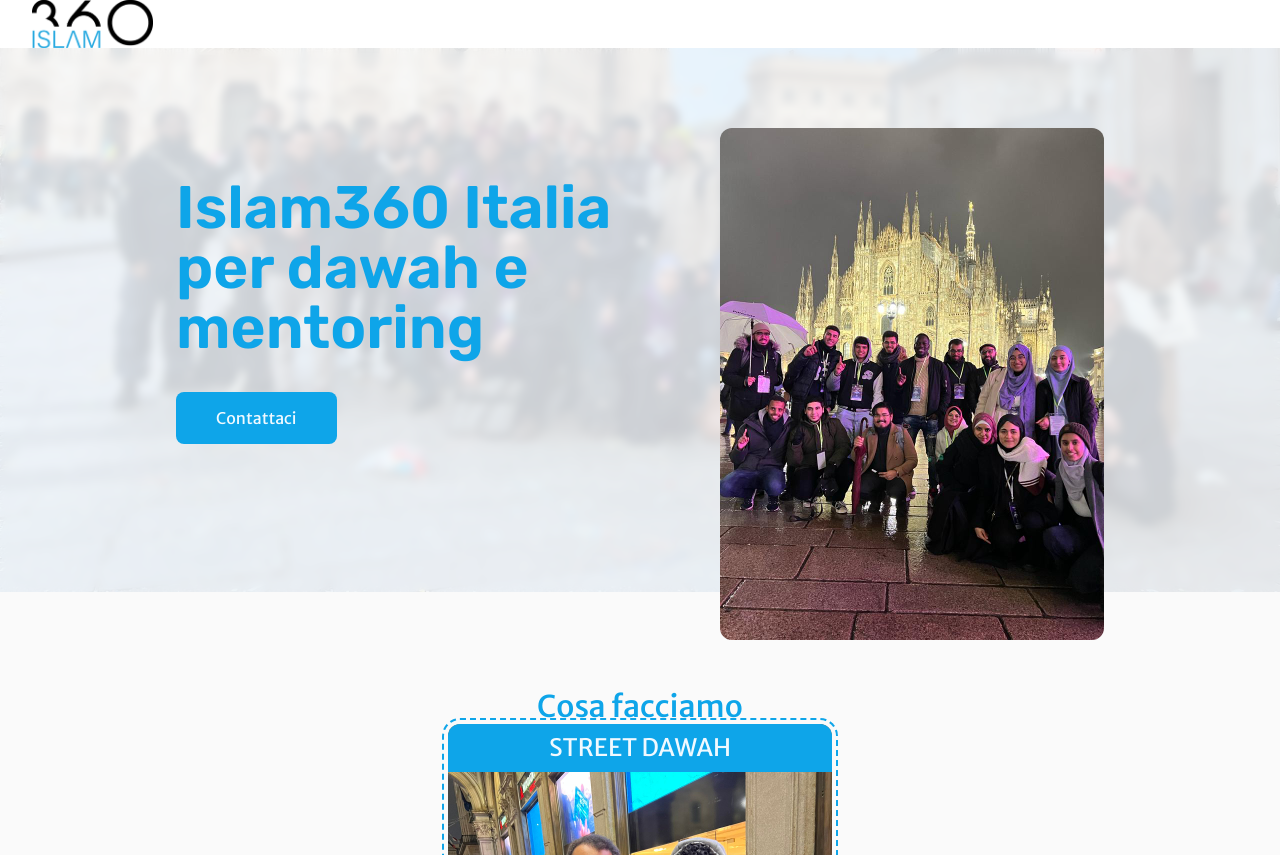
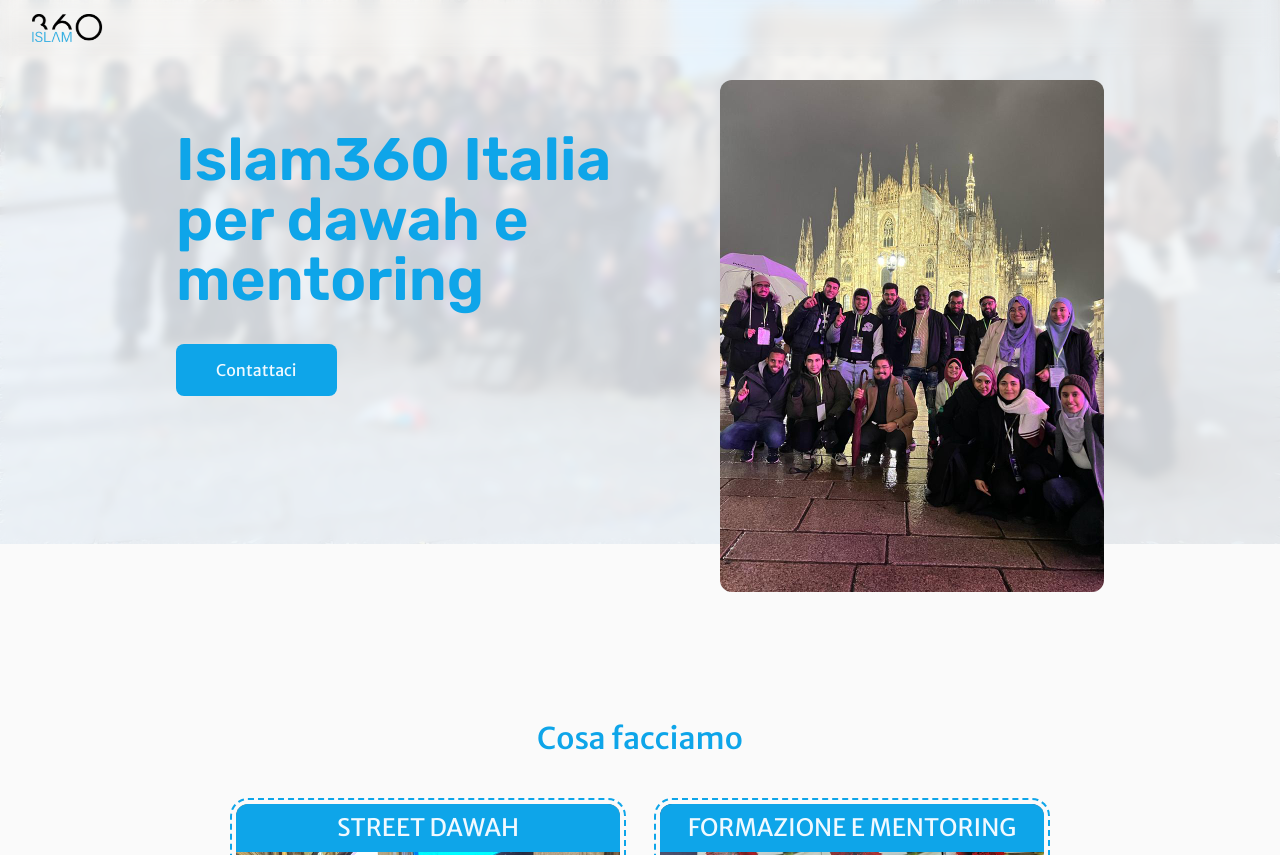
Before and after one commit to DatteroHub/islam360-site, a Gatsby site: page / in a window 1280 px wide. Shown: the top 855 px of the page. Built offline with nearby package versions, Linux system fonts and the light colour scheme; Gatsby itself is replaced by a stand-in of ours.

Commit message:
enhancements

```diff
--- a/src/components/Layout.js
+++ b/src/components/Layout.js
@@ -1,6 +1,7 @@
 import React from 'react'
 import Navbar from '../sections/Navbar'
 import Footer from '../sections/Footer'
+import MessengerChat from './MessengerChat'
 
 export default function Layout({ children }) {
   return (
@@ -9,6 +10,7 @@
       <div className='bg-neutral-50'>
           { children }
       </div>
+      <MessengerChat />
       <Footer />
     </>
   )
--- /dev/null
+++ b/src/components/MessengerChat.js
@@ -0,0 +1,35 @@
+import React from 'react';
+
+export default function  MessengerChat() {
+    const code = `
+    <div id="fb-root"></div>
+
+    <div id="fb-customer-chat" class="fb-customerchat">
+    </div>
+
+    <script>
+      var chatbox = document.getElementById('fb-customer-chat');
+      chatbox.setAttribute("page_id", "1538005239586167");
+      chatbox.setAttribute("attribution", "biz_inbox");
+    </script>
+
+    <script>
+      window.fbAsyncInit = function() {
+        FB.init({
+          xfbml            : true,
+          version          : 'v14.0'
+        });
+      };
+
+      (function(d, s, id) {
+        var js, fjs = d.getElementsByTagName(s)[0];
+        if (d.getElementById(id)) return;
+        js = d.createElement(s); js.id = id;
+        js.src = 'https://connect.facebook.net/en_GB/sdk/xfbml.customerchat.js';
+        fjs.parentNode.insertBefore(js, fjs);
+      }(document, 'script', 'facebook-jssdk'));
+    </script>
+    `;
+
+    return <div dangerouslySetInnerHTML={{ __html: code }} />;
+  }
--- a/src/sections/Footer.js
+++ b/src/sections/Footer.js
@@ -34,7 +34,7 @@
       </ContentDiv>
       <ContentDiv className="flex flex-col md:flex-row justify-center items-center text-sm text-sky-200">
         <div>Copyright © 2023</div>
-        <div className='pl-2 hidden md:flex'>‧</div>
+        <div className='pl-3 hidden md:flex'>‧</div>
         <a href="https://dattero.org/" target="_blank" rel="noreferrer" className="flex items-center max-w-xs p-4 rounded-lg hover:bg-white/10 transition duration-300">
           <img src="/poweredby.png" alt="Dattero Logo" className="h-8" />
         </a>
--- a/src/sections/MiddleSection.js
+++ b/src/sections/MiddleSection.js
@@ -9,12 +9,13 @@
         <BgDiv className="py-24">
             <ContentDiv className="flex flex-col mt-8 xl:mt-18">
                 <div className="py-12 text-center font-medium text-3xl text-sky-500">Cosa facciamo</div>
-                <div className="pb-8 flex flex-col md:flex-row gap-10 justify-center items-center">
+                <div className="flex flex-col md:flex-row gap-10 justify-center items-center">
                     <Card src="/follow dawah.jpg" title="street dawah" />
                     <Card src="/follow mentoring.jpg" title="formazione e mentoring" />
                 </div>
 
-                <div id="contacts" className="py-12 text-center font-medium text-3xl text-sky-500">Come contattarci</div>
+                <div className="pt-20 pb-12 text-center font-medium text-3xl text-sky-500" id="contacts">Come contattarci</div>
+
             </ContentDiv>
         </BgDiv>
     </>
--- a/src/sections/Navbar.js
+++ b/src/sections/Navbar.js
@@ -31,7 +31,7 @@
       <ContentDiv>
         <header className='flex items-center h-14'>
           <Link to='/'>
-            <img src={'/logo.png'} alt="Islam360 logo" className='h-12 py-3' />
+            <img src={'/logo.png'} alt="Islam360 logo" className='h-12 py-2.5' />
           </Link>
           <div className='hidden md:flex flex-1 justify-end gap-5'>
           </div>
--- a/tailwind.config.js
+++ b/tailwind.config.js
@@ -3,6 +3,7 @@
   content: [
     "./src/pages/**/*.{js,jsx,ts,tsx}",
     "./src/components/**/*.{js,jsx,ts,tsx}",
+    "./src/sections/**/*.{js,jsx,ts,tsx}",
   ],
   theme: {
     extend: {
```
